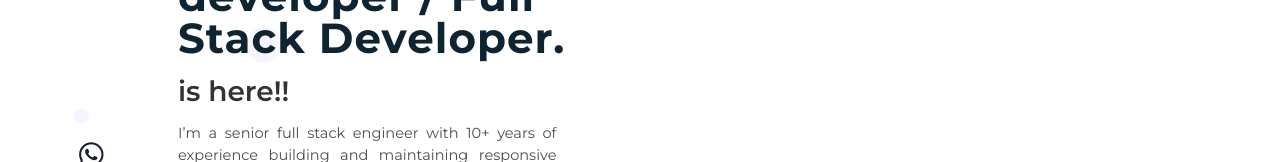
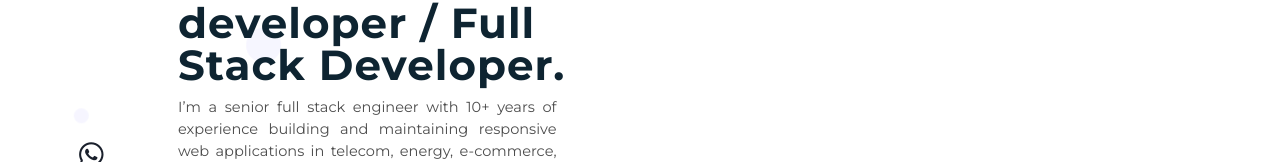
Before and after one commit to chetanpl/Chetan_Pal, a React (Vite) app: page / in a window 1280 px wide. Shown: the part 277-439 px from the top of the page. Built offline with nearby package versions, Linux system fonts and the light colour scheme.

Commit message:
Update Hero.jsx

```diff
--- a/src/components/Hero.jsx
+++ b/src/components/Hero.jsx
@@ -155,9 +155,6 @@ const Hero = () => {
             <p className="text-5xl sm:text-6xl  font-bold tracking-wide" style={{color: 'var(--blackmain)'}}>
               Senior Frontend developer / Full Stack Developer.
             </p>
-            <p className="text-[2rem] lg:text-[2.5rem]  font-semibold" style={{color: 'var(--black8)'}}>
-              is here!!
-            </p>
             <p className="text-[1.3rem] text-justify max-w-[80%]" style={{color: 'var(--black7)'}}>
              I’m a senior full stack engineer with 10+ years of experience building and maintaining responsive web applications in telecom, energy, e-commerce, hospitality and insurance. I work mainly with React, TypeScript, Next.js and Node.js, and I build REST and GraphQL integrations, real-time features with WebSockets, and AI-powered features with OpenAI and the Vercel AI SDK. I take ownership of my work from development to production release, and I care about performance, accessibility and usability. I also enjoy the design side of frontend work, and I have working knowledge of Figma, Adobe Photoshop and Illustrator, with experience in wireframing and prototyping.
             </p>
```
